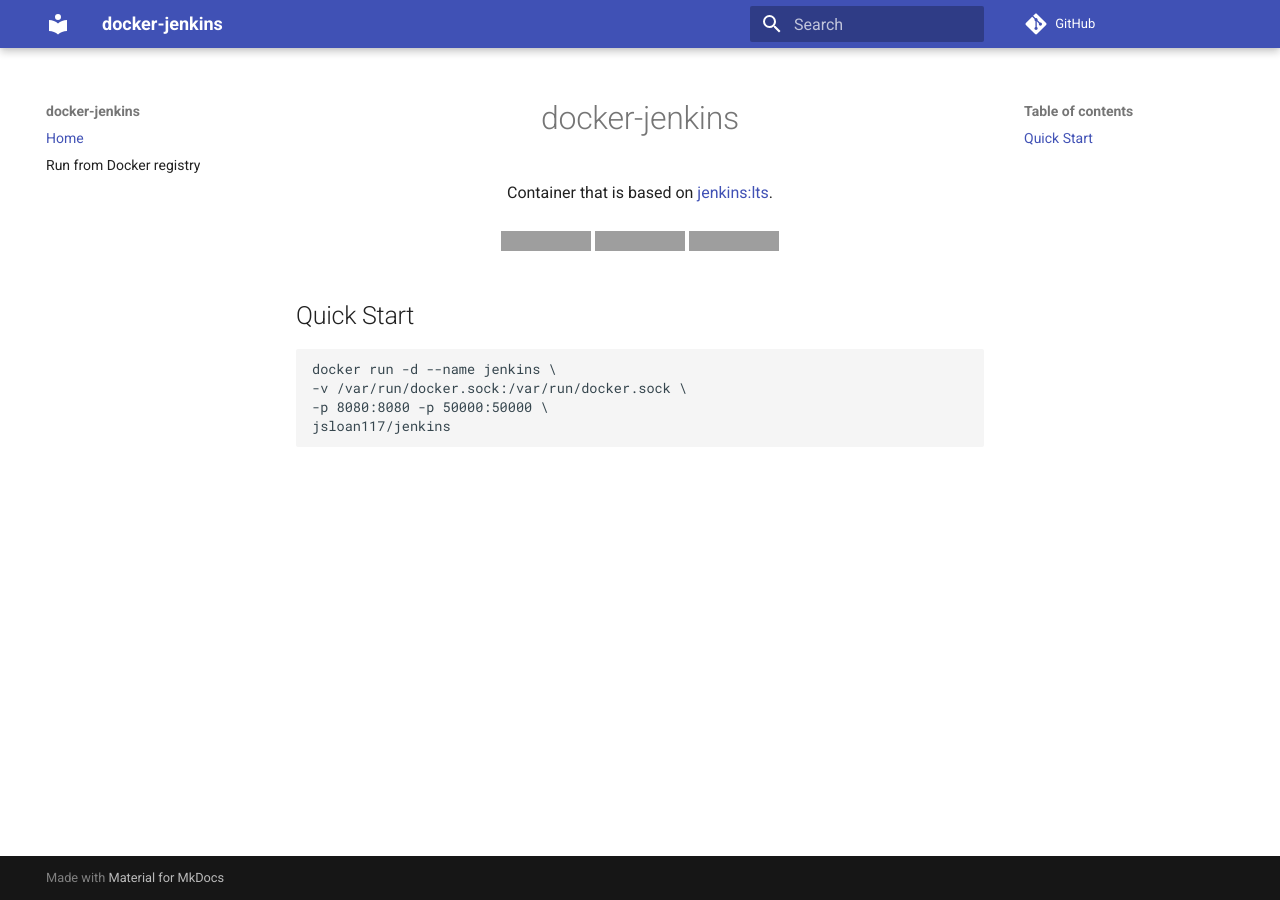
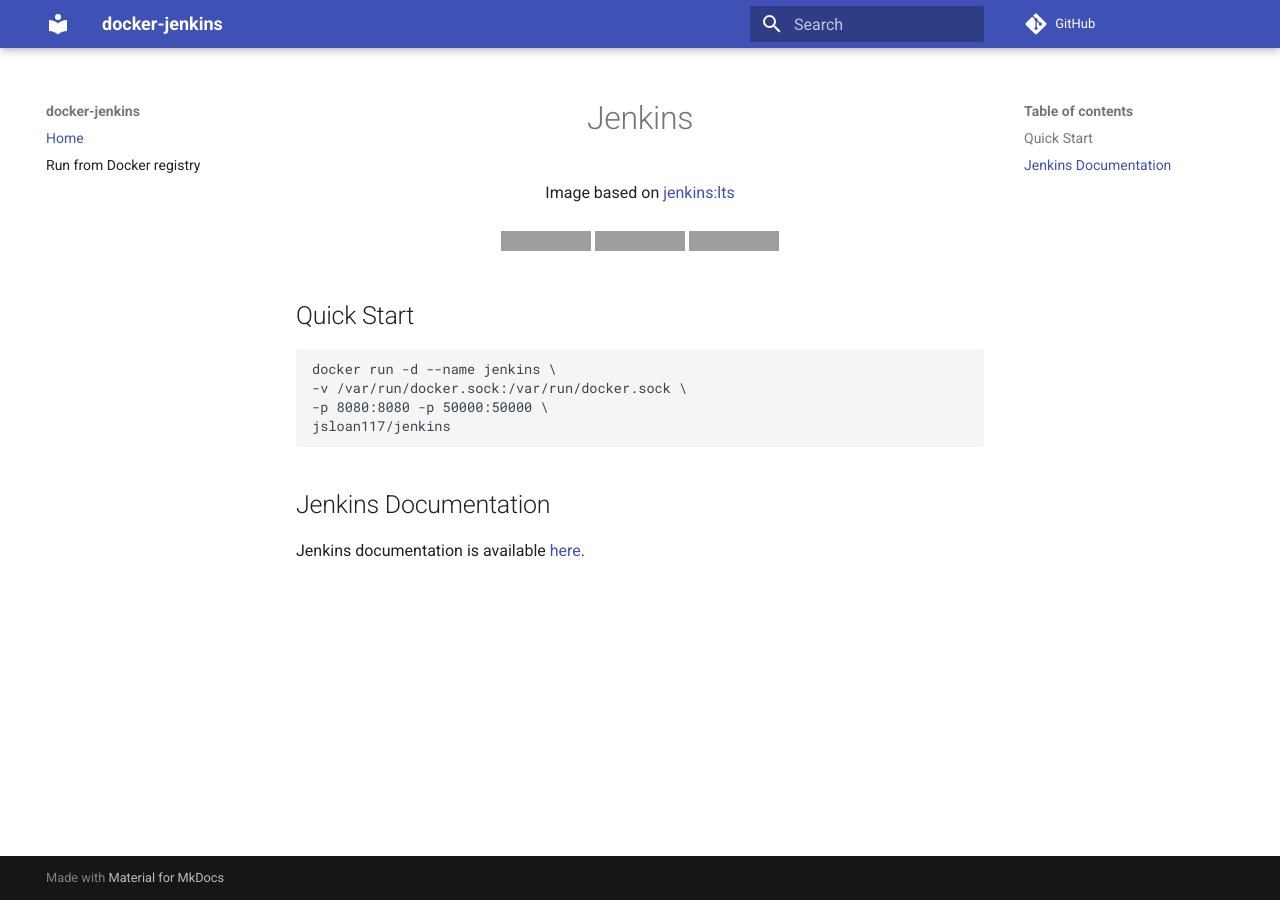
Before and after one commit to jsloan117/docker-jenkins, an MkDocs documentation site: the page built from docs/index.md, in a window 1280 px wide. Built offline with MkDocs 1.6.1 and Material for MkDocs 9.7.7, drawn with Linux system fonts in a browser that asks for light colours; comment, search, counter and statistics services are not loaded; grey boxes are pictures that could not be loaded.

Commit message:
dev to master
Moved to travis ci, linted and added goss serverspec tests. Automatically pull & use the latest version of docker-compose.

````diff
--- /dev/null
+++ b/.hadolint.yaml
@@ -0,0 +1,2 @@
+ignored:
+  - DL3008
--- a/docker-compose.yml
+++ b/docker-compose.yml
@@ -1,10 +1,10 @@
-version:  "3.7"
+version: "3.7"
 
 services:
   jenkins:
-    image:  jsloan117/jenkins:latest
+    image: jsloan117/jenkins:latest
     container_name: jenkins
-    restart:  always
+    restart: always
     environment:
       - JAVA_OPTS=-Xms256M -Xmx1G -Dorg.apache.commons.jelly.tags.fmt.timeZone=America/Chicago
     volumes:
--- a/docs/index.md
+++ b/docs/index.md
@@ -1,18 +1,19 @@
 <h1 align="center">
-  docker-jenkins
+  Jenkins
 </h1>
+
 <p align="center">
-  Container that is based on <a href="https://hub.docker.com/r/jenkins/jenkins">jenkins:lts</a>.
+  Image based on <a href="https://hub.docker.com/r/jenkins/jenkins">jenkins:lts</a>
   <br/><br/>
 
   <a href="https://github.com/jsloan117/docker-jenkins/blob/master/LICENSE/">
     <img alt="license" src="https://img.shields.io/badge/License-GPLv3-blue.svg" />
   </a>
+  <a href="https://travis-ci.com/jsloan117/docker-jenkins">
+    <img alt="build" src="https://travis-ci.com/jsloan117/docker-jenkins.svg?branch=master" />
+  </a>
   <a href="https://hub.docker.com/r/jsloan117/jenkins/">
     <img alt="pulls" src="https://img.shields.io/docker/pulls/jsloan117/jenkins.svg" />
-  </a>
-  <a href="https://microbadger.com/images/jsloan117/jenkins">
-    <img alt="Microbadger" src="https://images.microbadger.com/badges/image/jsloan117/jenkins.svg" />
   </a>
 </p>
 
@@ -24,3 +25,7 @@
 -p 8080:8080 -p 50000:50000 \
 jsloan117/jenkins
 ```
+
+## Jenkins Documentation
+
+Jenkins documentation is available <a href="https://jenkins.io/doc">here</a>.
--- /dev/null
+++ b/goss_wait.yaml
@@ -0,0 +1,3 @@
+port:
+  tcp:8080:
+    listening: true
--- a/mkdocs.yml
+++ b/mkdocs.yml
@@ -1,14 +1,14 @@
-site_name:  docker-jenkins
+site_name: docker-jenkins
 site_url: http://jsloan117.github.io/docker-jenkins
 repo_url: https://github.com/jsloan117/docker-jenkins
 theme:
-  name: 'material'
+  name: "material"
 markdown_extensions:
   - toc:
-      permalink: True
+      permalink: true
       separator: "_"
 nav:
-  - 'Home': 'index.md'
-  - 'Run from Docker registry': 'run-from-docker-registry.md'
+  - "Home": "index.md"
+  - "Run from Docker registry": "run-from-docker-registry.md"
 plugins:
   - search
````
Also changed, not shown: .travis.yml (added, +34 -0 lines), README.md (+6 -0 lines), goss.yaml (added, +12 -0 lines), 7 other files.
